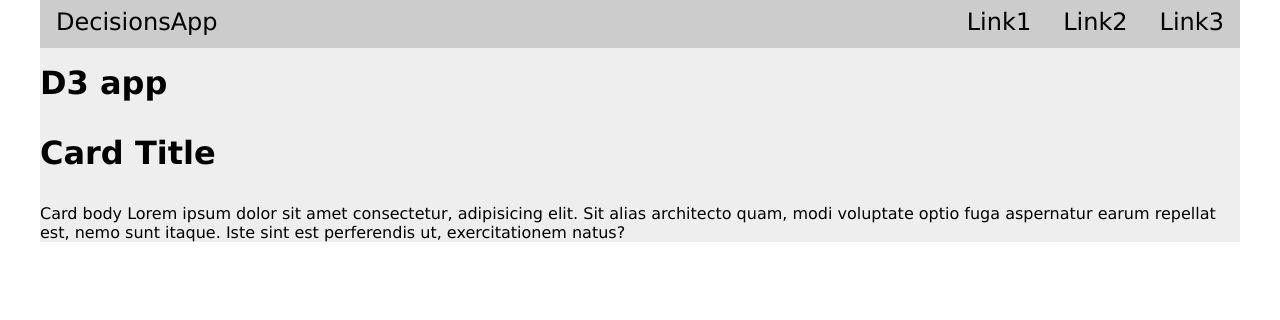
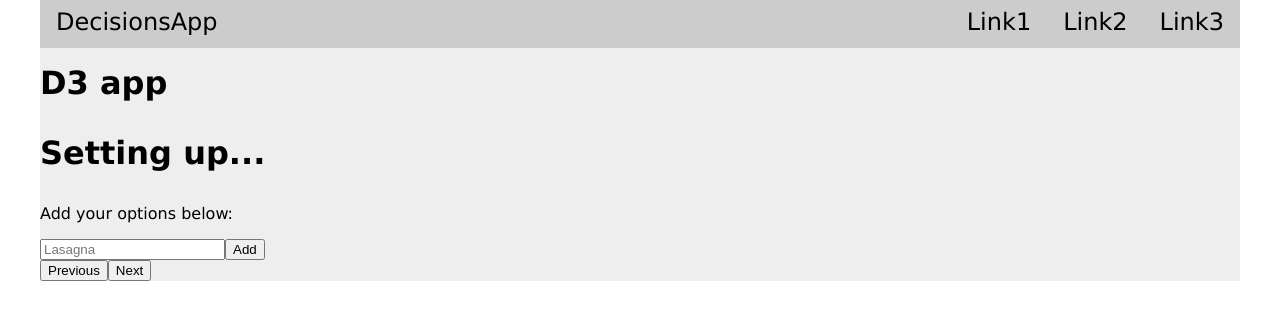
Before and after one commit to anthanhdoan/decisions-app, a React (Vite) app: page / in a window 1280 px wide. Shown: the top 320 px of the page. Built offline with nearby package versions, Linux system fonts and the light colour scheme.

Commit message:
Added an options list with add and remove functionality

```diff
--- a/src/App.tsx
+++ b/src/App.tsx
@@ -1,4 +1,6 @@
 import "./App.css";
+// import Card from "./components/Card";
+import OptionsList from "./components/OptionsList";
 
 function App() {
   return (
@@ -12,18 +14,9 @@ function App() {
         </ul>
       </nav>
 
-      <div>
-        <h1>D3 app</h1>
-        <div className="card">
-          <h1 className="card-title">Card Title</h1>
-          <p className="card-body">
-            Card body Lorem ipsum dolor sit amet consectetur, adipisicing elit.
-            Sit alias architecto quam, modi voluptate optio fuga aspernatur
-            earum repellat est, nemo sunt itaque. Iste sint est perferendis ut,
-            exercitationem natus?
-          </p>
-        </div>
-      </div>
+      <h1>D3 app</h1>
+      <OptionsList></OptionsList>
+      {/* <Card></Card> */}
     </div>
   );
 }
--- /dev/null
+++ b/src/components/Card.tsx
@@ -0,0 +1,17 @@
+import React from "react";
+import "./card.css";
+
+export default function Card() {
+  return (
+    <div className="card">
+      <h1 className="card-title">Card Title</h1>
+      <p className="card-body">
+        Card body Lorem ipsum dolor sit amet consectetur, adipisicing elit. Sit
+        alias architecto quam, modi voluptate optio fuga aspernatur earum
+        repellat est, nemo sunt itaque. Iste sint est perferendis ut,
+        exercitationem natus?
+      </p>
+      <button className="button">Keep</button>
+    </div>
+  );
+}
--- /dev/null
+++ b/src/components/OptionsList.tsx
@@ -0,0 +1,78 @@
+import { useRef, useState } from "react";
+
+interface IOption {
+  id: number;
+  description: string;
+}
+
+export default function OptionsList() {
+  const [options, setOptions] = useState<IOption[]>([]);
+  const [inputValue, setInputValue] = useState("");
+  const nextIdRef = useRef(0);
+
+  const handleInputChange = (e: React.ChangeEvent<HTMLInputElement>) => {
+    if (e.target === null) return;
+    setInputValue(e.target.value);
+  };
+
+  const handleAddOption = () => {
+    if (!inputValue) return;
+
+    const newOption: IOption = {
+      id: nextIdRef.current,
+      description: inputValue,
+    };
+    console.log(newOption);
+
+    setOptions((prev) => [...prev, newOption]);
+
+    nextIdRef.current += 1;
+
+    setInputValue("");
+  };
+
+  const handleRemoveOption = (id: number) => {
+    setOptions((prev) => prev.filter((option) => option.id !== id));
+  };
+
+  return (
+    <div>
+      <h1>Setting up...</h1>
+      <p>Add your options below:</p>
+
+      <div>
+        <input
+          type="text"
+          placeholder="Lasagna"
+          value={inputValue}
+          onChange={handleInputChange}
+        />
+        <button onClick={handleAddOption}>Add</button>
+      </div>
+
+      <div className="options-container">
+        {options.map((option) => {
+          return (
+            <div className="option-container" key={option.id}>
+              <input
+                type="text"
+                className="option-item"
+                value={option.description}
+                readOnly
+              />
+              <button>Edit</button>
+              <button onClick={() => handleRemoveOption(option.id)}>
+                Remove
+              </button>
+            </div>
+          );
+        })}
+      </div>
+
+      <div>
+        <button>Previous</button>
+        <button>Next</button>
+      </div>
+    </div>
+  );
+}
--- a/src/index.css
+++ b/src/index.css
@@ -1,5 +1,13 @@
 :root {
   font-family: Verdana, Geneva, Tahoma, sans-serif;
+  --color-primary: brown;
+  --color-secondary: brown;
+  --color-success: brown;
+  --color-warning: brown;
+  --color-danger: brown;
+  --color-black: brown;
+  --color-white: brown;
+  --color-neutral: brown;
 }
 
 body {
```
